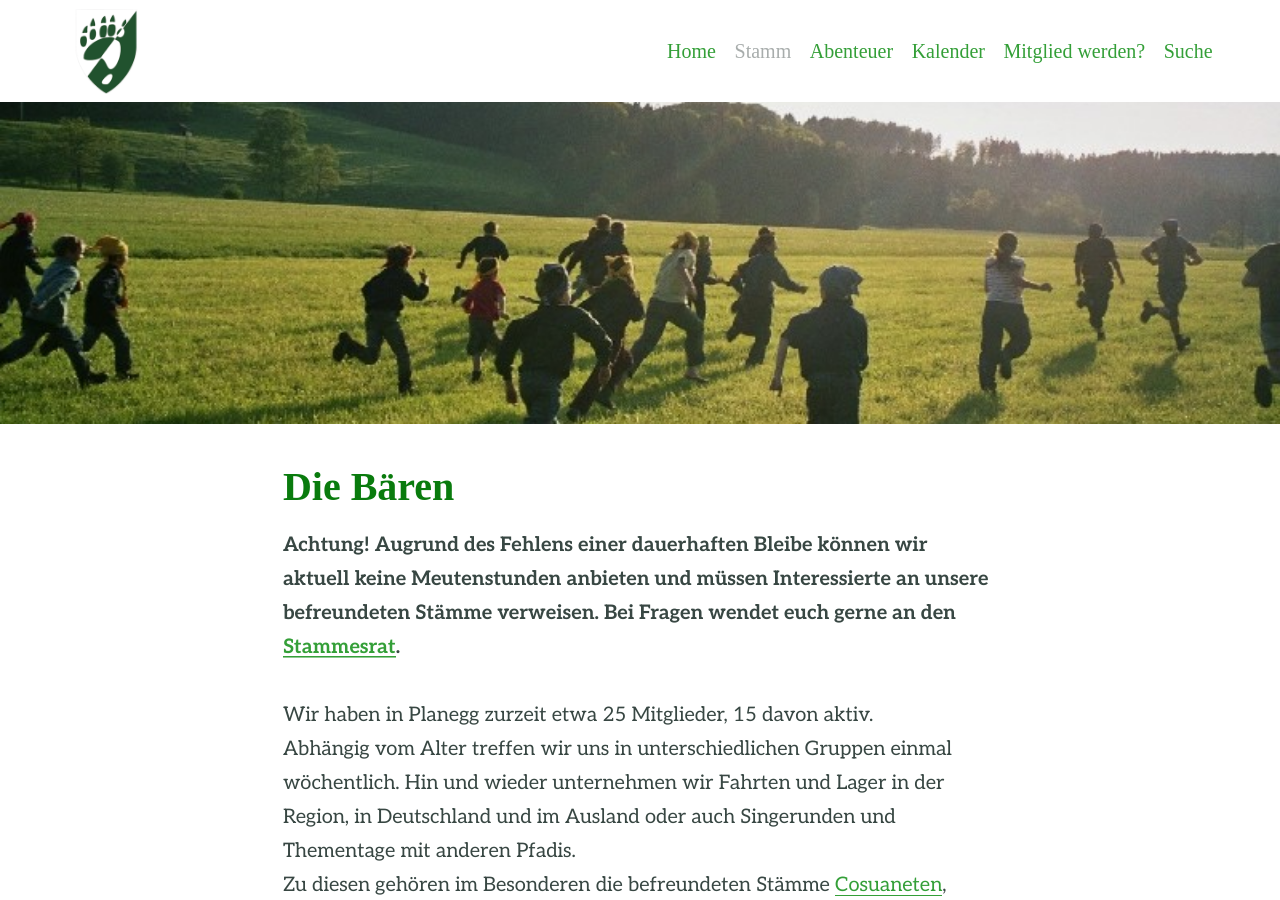
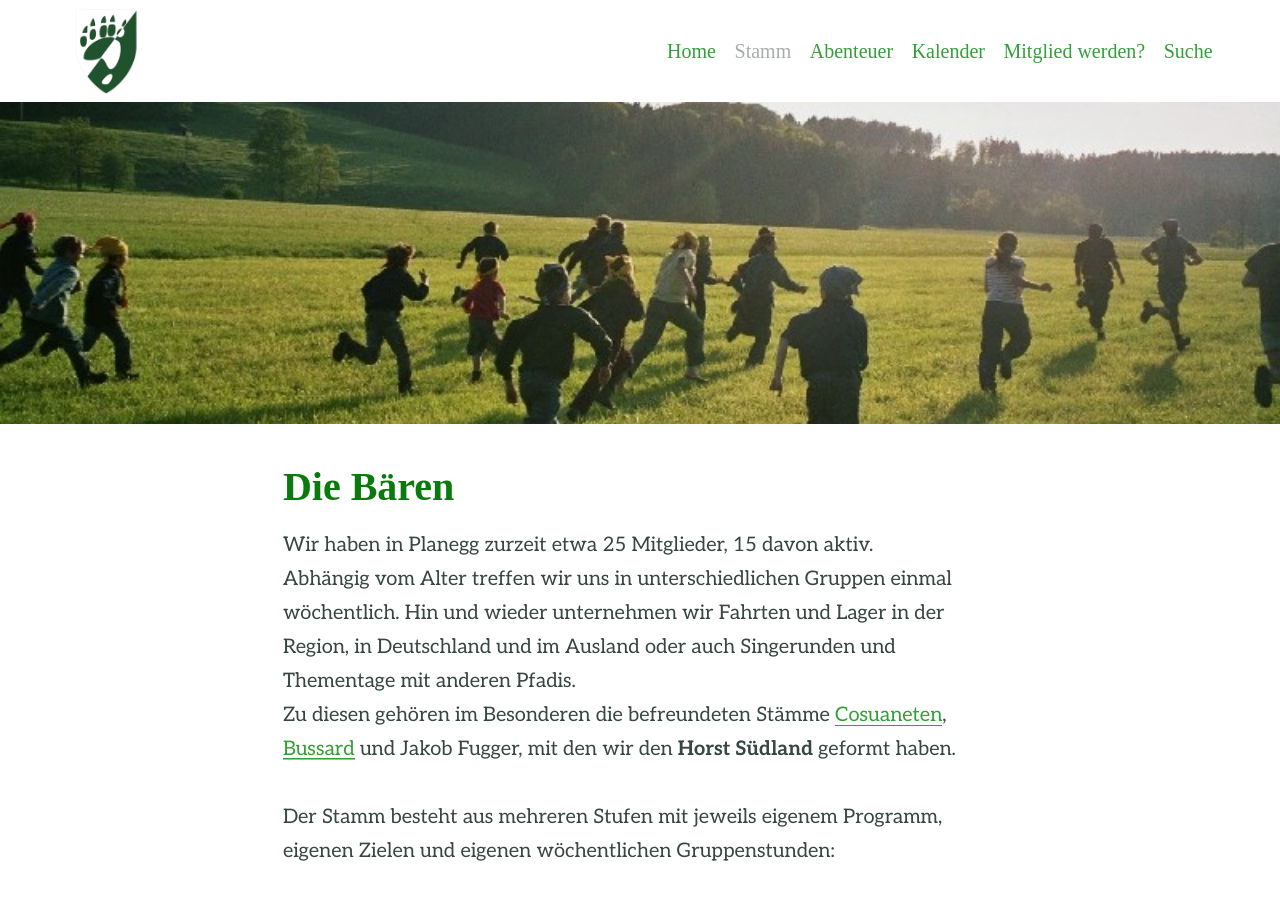
Before and after one commit to ferdinand-swoboda/website-stamm-baeren, a Jekyll site: the page built from stamm.md, in a window 1280 px wide and 900 px high. Built offline with Jekyll 4.4.1, drawn with Linux system fonts in a browser that asks for light colours; some web fonts are replaced; our own code applies the rules of GitHub Pages for plain Markdown files.

Commit message:
Remove temporary paragraph
While there, downscale large image on main page

```diff
--- a/stamm.md
+++ b/stamm.md
@@ -3,8 +3,6 @@ title: Die Bären
 feature_text:
 feature_image: "assets/images/2005-gelaendespiel-leute.jpeg"
 ---
-
-**Achtung! Augrund des Fehlens einer dauerhaften Bleibe können wir aktuell keine Meutenstunden anbieten und müssen Interessierte an unsere befreundeten Stämme verweisen. Bei Fragen wendet euch gerne an den [Stammesrat]({% link index.md %}/kontakt).**
 
 Wir haben in Planegg zurzeit etwa 25 Mitglieder, 15 davon aktiv.
 Abhängig vom Alter treffen wir uns in unterschiedlichen Gruppen einmal wöchentlich. Hin und wieder unternehmen wir Fahrten und Lager in der Region, in Deutschland und im Ausland oder auch Singerunden und Thementage mit anderen Pfadis.
```
